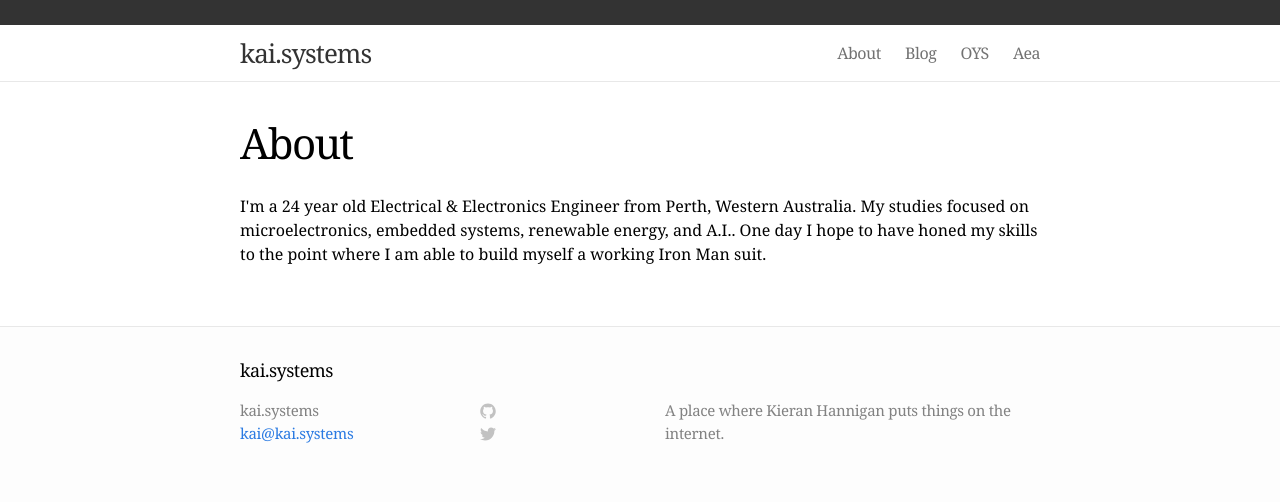
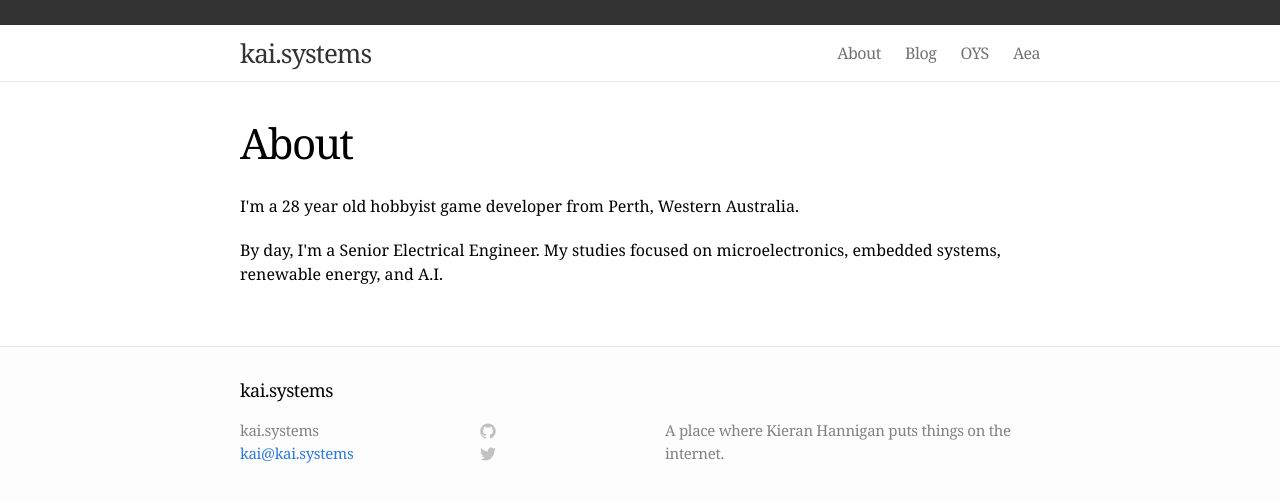
Before and after one commit to KaiStarkk/kaistarkk.github.io, a Jekyll site: the page built from about.md, in a window 1280 px wide. Shown: the top 502 px of the page. Built offline with Jekyll 4.4.1, drawn with Linux system fonts in a browser that asks for light colours.

Commit message:
Update age + bio

```diff
--- a/about.md
+++ b/about.md
@@ -4,4 +4,6 @@ title: About
 permalink: /about/
 ---
 
-<p>I'm a 24 year old Electrical & Electronics Engineer from Perth, Western Australia. My studies focused on microelectronics, embedded systems, renewable energy, and A.I.. One day I hope to have honed my skills to the point where I am able to build myself a working Iron Man suit.</p>
+<p>I'm a 28 year old hobbyist game developer from Perth, Western Australia.
+
+<p>By day, I'm a Senior Electrical Engineer. My studies focused on microelectronics, embedded systems, renewable energy, and A.I.</p>
```
